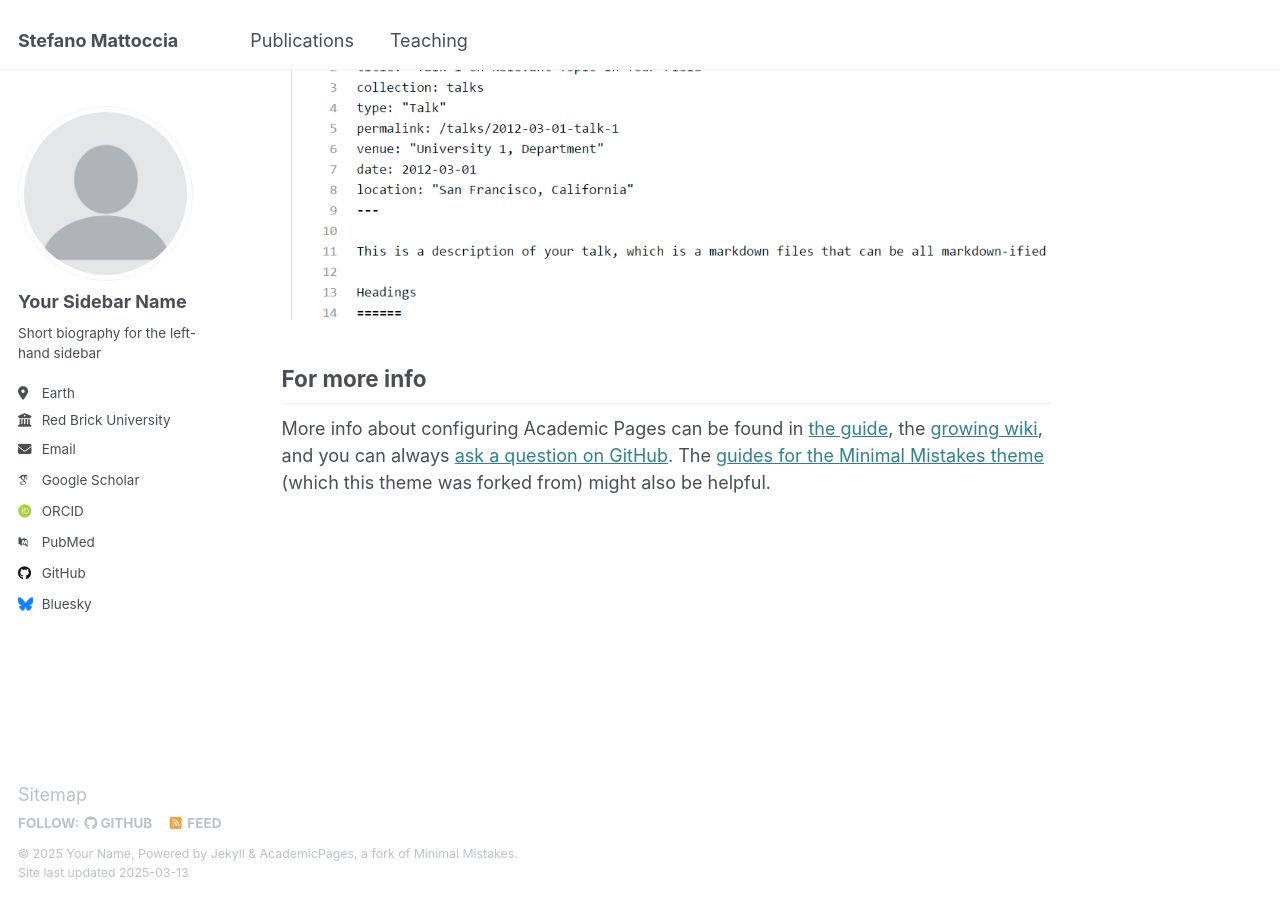
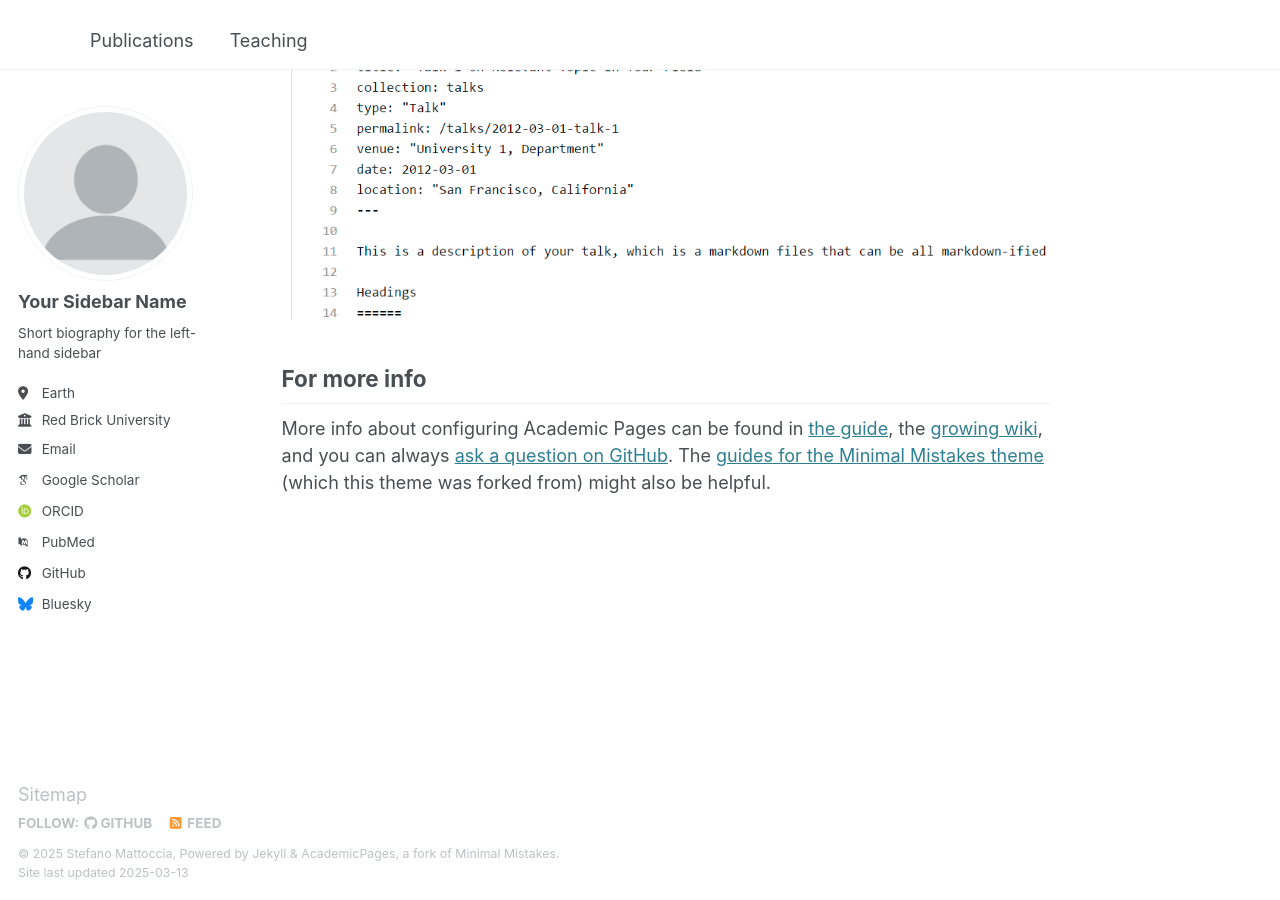
Before and after one commit to stefanomattoccia/stefanomattoccia.github.io, a Jekyll site: the page built from _pages/about.md, in a window 1280 px wide and 900 px high, scrolled down 2642 px. Built offline with Jekyll 4.4.1, drawn with Linux system fonts in a browser that asks for light colours; some web fonts are replaced.

Commit message:
Update _config.yml

```diff
--- a/_config.yml
+++ b/_config.yml
@@ -9,11 +9,11 @@
 # Basic Site Settings
 locale                   : "en-US"
 site_theme               : "default"
-title                    : "Stefano Mattoccia"
+title                    : ""
 title_separator          : "-"
-name                     : &name "Your Name"
+name                     : &name "Stefano Mattoccia"
 description              : &description "personal description"
-url                      : https://academicpages.github.io # the base hostname & protocol for your site e.g. "https://[your GitHub username].github.io"
+url                      : https://stefanomattoccia.github.io/
 baseurl                  : "" # the subpath of your site, e.g. "/blog"
 repository               : "academicpages/academicpages.github.io"
 
```
